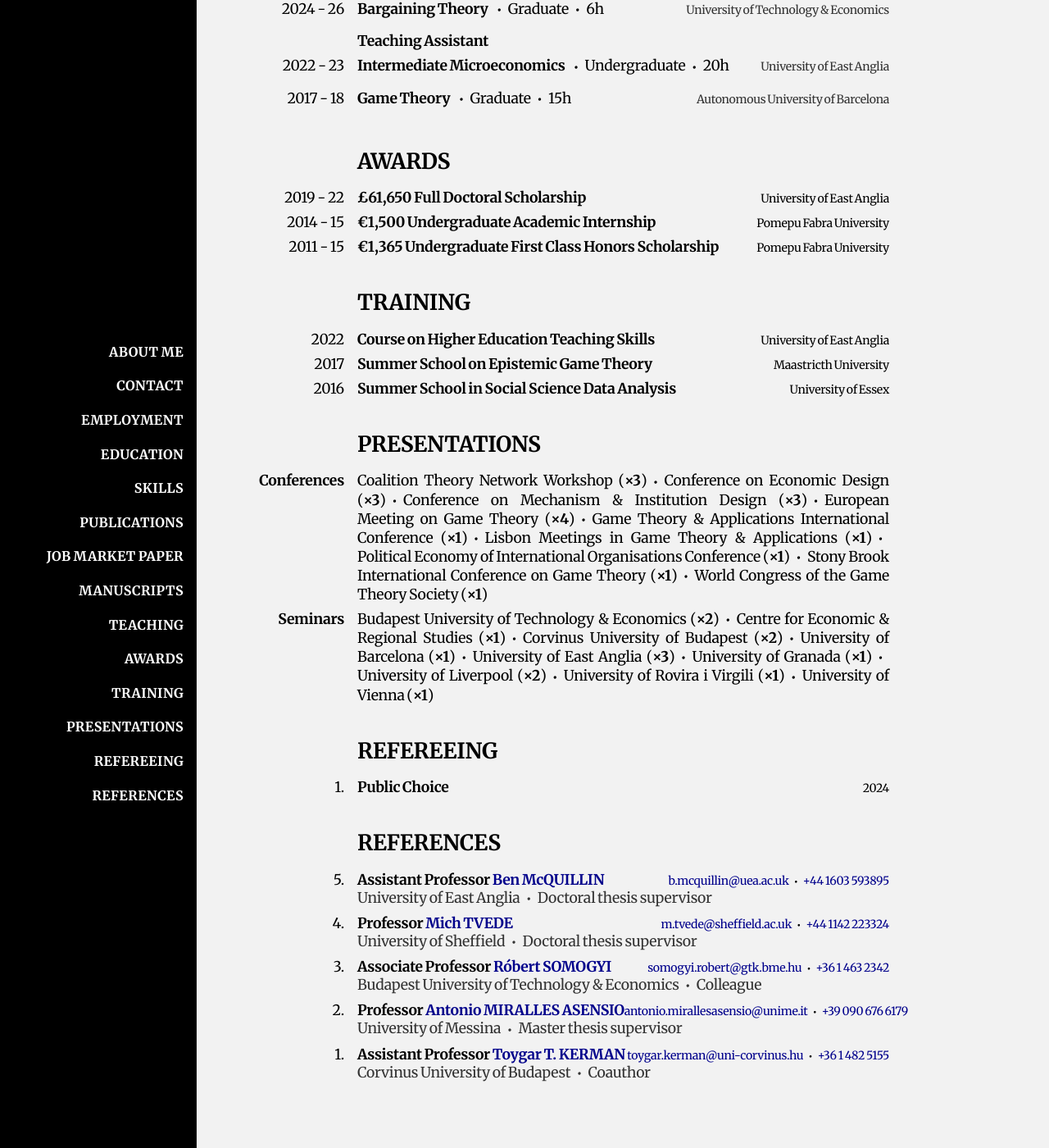
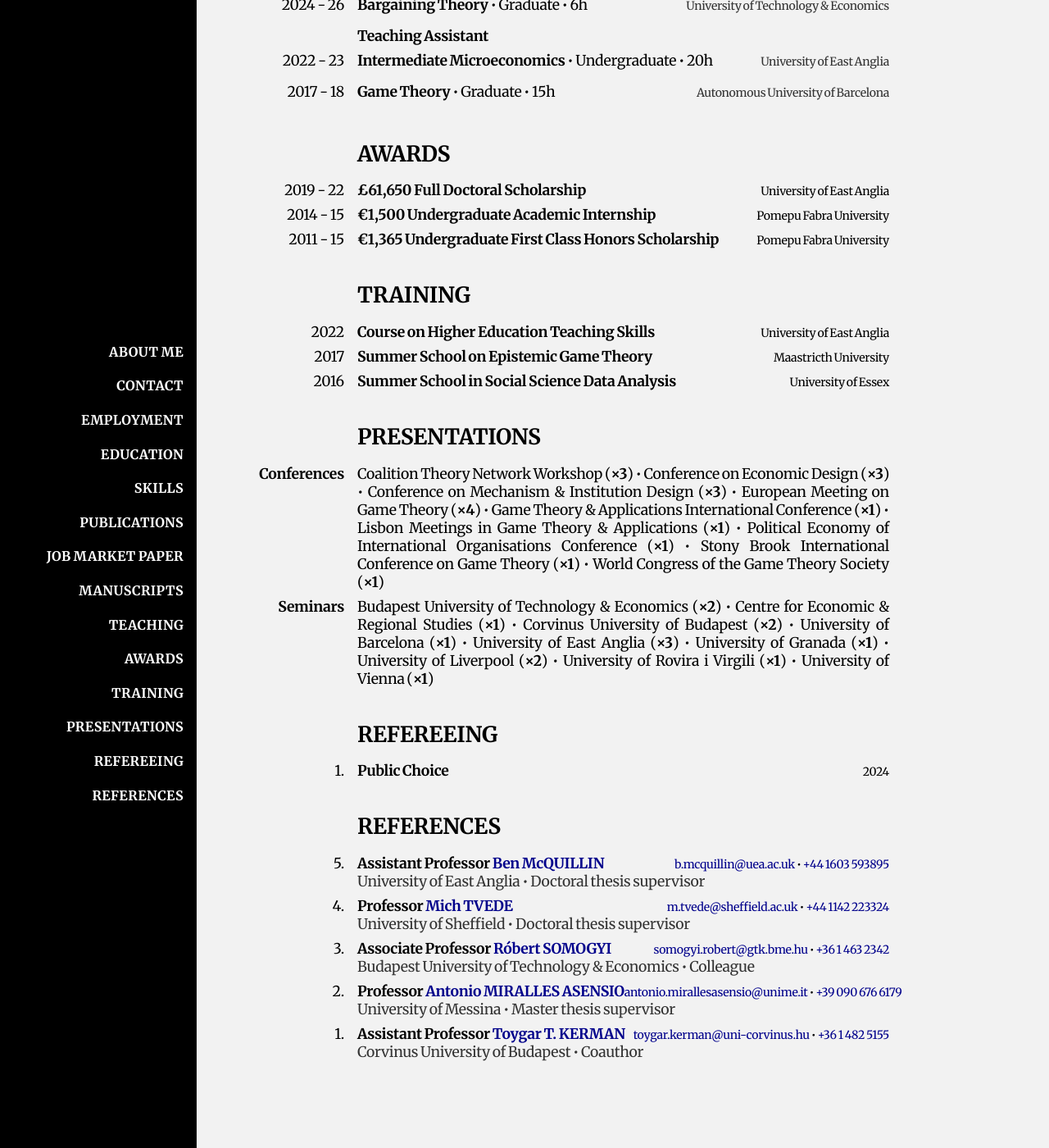
Before and after one commit to HectorHermidaRivera/hectorhermidarivera.github.io, a Jekyll site: the page built from index.md, in a window 1280 px wide and 1400 px high, scrolled down 2344 px. Shown: the whole window at 82% size. Built offline with Jekyll 4.4.1, drawn with Linux system fonts in a browser that asks for light colours; a style sheet for code colours, icons or effects is not loaded; some of the changed text lies outside the part shown.

Commit message:
Update index.md

```diff
--- a/index.md
+++ b/index.md
@@ -116,13 +116,13 @@ title: Home
 
 <div class="two-column">
   <div class="label">Software</div>
-  <div class="value"><b>LaTeX</b> (high)<span class="bullet"></span><b>Excel</b> (medium)<span class="bullet"></span><b>Mathematica</b> (medium)<span class="bullet"></span><b>STATA</b> (medium)<span class="bullet"></span><b>R</b> (low)</div>
+  <div class="value"><b>LaTeX</b> (high) • <b>Excel</b> (medium) • <b>Mathematica</b> (medium) • <b>STATA</b> (medium) • <b>R</b> (low)</div>
 
   <div class="label">Research</div>
-  <div class="value"><b>Social Choice</b><span class="bullet"></span><b>Mechanism Design</b><span class="bullet"></span><b>Game Theory</b><span class="bullet"></span><b>Political Economy</b></div>
+  <div class="value"><b>Social Choice</b> • <b>Mechanism Design</b> • <b>Game Theory</b> • <b>Political Economy</b></div>
 
   <div class="label">Languages</div>
-  <div class="value"><b>English</b> (fluent)<span class="bullet"></span><b>Spanish</b> (native)<span class="bullet"></span><b>Catalan</b> (native)</div>
+  <div class="value"><b>English</b> (fluent) • <b>Spanish</b> (native) • <b>Catalan</b> (native)</div>
 </div>
 
 ## Publications
@@ -154,7 +154,7 @@ title: Home
 <a id="jobmarketpaper"></a>
 <div class="two-column">
   <div class="label">Title</div>
-  <div class="value"><b><a href="https://drive.google.com/file/d/13vZ7mZ95rlw0s_VvOVO176N9I3Qy2Mhe/view">Self-Equivalent Voting Rules</a></b><span class="bullet"></span><a href="https://drive.google.com/file/d/1hKOv9RvaCknSuoOqd6QBiJCijjgsD0pX/view?usp=share_link">Slides</a></div>
+  <div class="value"><b><a href="https://drive.google.com/file/d/13vZ7mZ95rlw0s_VvOVO176N9I3Qy2Mhe/view">Self-Equivalent Voting Rules</a></b> • <a href="https://drive.google.com/file/d/1hKOv9RvaCknSuoOqd6QBiJCijjgsD0pX/view?usp=share_link">Slides</a></div>
 
   <div class="label">Author</div>
   <div class="value">Héctor Hermida-Rivera</div>
@@ -175,7 +175,7 @@ title: Home
       <span>
         <b><a href="https://arxiv.org/abs/2506.15310">Self-Equivalent Voting Rules</a></b>
       </span>
-      <span class="bullet"></span>
+       •
       <span>Job Market Paper</span>
       <span>
         <a href="https://drive.google.com/file/d/13vZ7mZ95rlw0s_VvOVO176N9I3Qy2Mhe/view">available preprint</a>
@@ -274,13 +274,13 @@ title: Home
     <div class="top-row">
       <div class="course">
         <span class="collapsible-link">Bargaining Theory</span>
-        <span class="bullet"></span>Graduate<span class="bullet"></span>6h
+         • Graduate • 6h
       </div>
       <div class="institution">University of Technology & Economics</div>
     </div>
     <div class="second-row collapsible-content">
       <p><i>
-        <a href="https://drive.google.com/file/d/1cobWryYw-Hw-FH9RiuhB-P1m_ak_A1dK/view">Slides</a><span class="bullet"></span><a href="https://drive.google.com/drive/folders/1qq_IIqb80qZ2FRNngyTv79FOQFDJDFXU">Papers</a><span class="bullet"></span><a href="https://www.youtube.com/playlist?list=PLKI1h_nAkaQq44yiYz_5eNByopc_D_U-G">William Spaniel's Bargaining 101 (YouTube)</a>
+        <a href="https://drive.google.com/file/d/1cobWryYw-Hw-FH9RiuhB-P1m_ak_A1dK/view">Slides</a> • <a href="https://drive.google.com/drive/folders/1qq_IIqb80qZ2FRNngyTv79FOQFDJDFXU">Papers</a> • <a href="https://www.youtube.com/playlist?list=PLKI1h_nAkaQq44yiYz_5eNByopc_D_U-G">William Spaniel's Bargaining 101 (YouTube)</a>
       </i></p>
     </div>
   </div>
@@ -299,7 +299,7 @@ title: Home
     <div class="top-row">
       <div class="course">
         <span class="collapsible-link">Intermediate Microeconomics</span>
-        <span class="bullet"></span>Undergraduate<span class="bullet"></span>20h
+         • Undergraduate • 20h
       </div>
       <div class="institution">University of East Anglia</div>
     </div>
@@ -317,7 +317,7 @@ title: Home
     <div class="top-row">
       <div class="course">
         <span class="collapsible-link">Game Theory</span>
-        <span class="bullet"></span>Graduate<span class="bullet"></span>15h
+         • Graduate • 15h
       </div>
       <div class="institution">Autonomous University of Barcelona</div>
     </div>
@@ -392,10 +392,10 @@ title: Home
 
 <div class="two-column">
   <div class="label"><b>Conferences</b></div>
-  <div class="value">Coalition Theory Network Workshop (<b>×3</b>)<span class="bullet"></span>Conference on Economic Design (<b>×3</b>)<span class="bullet"></span>Conference on Mechanism & Institution Design (<b>×3</b>)<span class="bullet"></span>European Meeting on Game Theory (<b>×4</b>)<span class="bullet"></span>Game Theory & Applications International Conference (<b>×1</b>)<span class="bullet"></span>Lisbon Meetings in Game Theory & Applications (<b>×1</b>)<span class="bullet"></span>Political Economy of International Organisations Conference (<b>×1</b>)<span class="bullet"></span>Stony Brook International Conference on Game Theory (<b>×1</b>)<span class="bullet"></span>World Congress of the Game Theory Society (<b>×1</b>)</div>
+  <div class="value">Coalition Theory Network Workshop (<b>×3</b>) • Conference on Economic Design (<b>×3</b>) • Conference on Mechanism & Institution Design (<b>×3</b>) • European Meeting on Game Theory (<b>×4</b>) • Game Theory & Applications International Conference (<b>×1</b>) • Lisbon Meetings in Game Theory & Applications (<b>×1</b>) • Political Economy of International Organisations Conference (<b>×1</b>) • Stony Brook International Conference on Game Theory (<b>×1</b>) • World Congress of the Game Theory Society (<b>×1</b>)</div>
 
   <div class="label"><b>Seminars</b></div>
-  <div class="value">Budapest University of Technology & Economics (<b>×2</b>)<span class="bullet"></span>Centre for Economic & Regional Studies (<b>×1</b>)<span class="bullet"></span>Corvinus University of Budapest (<b>×2</b>)<span class="bullet"></span>University of Barcelona (<b>×1</b>)<span class="bullet"></span>University of East Anglia (<b>×3</b>)<span class="bullet"></span>University of Granada (<b>×1</b>)<span class="bullet"></span>University of Liverpool (<b>×2</b>)<span class="bullet"></span>University of Rovira i Virgili (<b>×1</b>)<span class="bullet"></span>University of Vienna (<b>×1</b>)</div>
+  <div class="value">Budapest University of Technology & Economics (<b>×2</b>) • Centre for Economic & Regional Studies (<b>×1</b>) • Corvinus University of Budapest (<b>×2</b>) • University of Barcelona (<b>×1</b>) • University of East Anglia (<b>×3</b>) • University of Granada (<b>×1</b>) • University of Liverpool (<b>×2</b>) • University of Rovira i Virgili (<b>×1</b>) • University of Vienna (<b>×1</b>)</div>
 </div>
 
 ## Refereeing
@@ -421,10 +421,10 @@ title: Home
     <div class="value">
       <div class="top-row">
         <span><b>Assistant Professor <a href="https://research-portal.uea.ac.uk/en/persons/ben-mcquillin/">Ben McQUILLIN</a></b></span>
-        <span><a href="mailto:b.mcquillin@uea.ac.uk">b.mcquillin@uea.ac.uk</a><span class="bullet"></span><a href="tel:441603593895">+44 1603 593895</a></span>
+        <span><a href="mailto:b.mcquillin@uea.ac.uk">b.mcquillin@uea.ac.uk</a> • <a href="tel:441603593895">+44 1603 593895</a></span>
       </div>
       <div class="second-row">
-        University of East Anglia<span class="bullet"></span>Doctoral thesis supervisor
+        University of East Anglia • Doctoral thesis supervisor
       </div>
     </div>
   </div>
@@ -434,10 +434,10 @@ title: Home
     <div class="value">
       <div class="top-row">
         <span><b>Professor <a href="https://sheffield.ac.uk/economics/staff/academic/mich-tvede">Mich TVEDE</a></b></span>
-        <span><a href="mailto:m.tvede@sheffield.ac.uk">m.tvede@sheffield.ac.uk</a><span class="bullet"></span><a href="tel:441142223324">+44 1142 223324</a></span>
+        <span><a href="mailto:m.tvede@sheffield.ac.uk">m.tvede@sheffield.ac.uk</a> • <a href="tel:441142223324">+44 1142 223324</a></span>
       </div>
       <div class="second-row">
-        University of Sheffield<span class="bullet"></span>Doctoral thesis supervisor
+        University of Sheffield • Doctoral thesis supervisor
       </div>
     </div>
   </div>
@@ -447,10 +447,10 @@ title: Home
     <div class="value">
       <div class="top-row">
         <span><b>Associate Professor <a href="https://sites.google.com/site/robertsomogyi/">Róbert SOMOGYI</a></b></span>
-        <span><a href="mailto:somogyi.robert@gtk.bme.hu">somogyi.robert@gtk.bme.hu</a><span class="bullet"></span><a href="tel:3614632342">+36 1 463 2342</a></span>
+        <span><a href="mailto:somogyi.robert@gtk.bme.hu">somogyi.robert@gtk.bme.hu</a> • <a href="tel:3614632342">+36 1 463 2342</a></span>
       </div>
       <div class="second-row">
-        Budapest University of Technology & Economics<span class="bullet"></span>Colleague
+        Budapest University of Technology & Economics • Colleague
       </div>
     </div>
   </div>
@@ -460,10 +460,10 @@ title: Home
     <div class="value">
       <div class="top-row">
         <span><b>Professor <a href="https://sites.google.com/view/antoniomiralles">Antonio MIRALLES ASENSIO</a></b></span>
-        <span><a href="mailto:antonio.mirallesasensio@unime.it">antonio.mirallesasensio@unime.it</a><span class="bullet"></span><a href="tel:390906766179">+39 090 676 6179</a></span>
+        <span><a href="mailto:antonio.mirallesasensio@unime.it">antonio.mirallesasensio@unime.it</a> • <a href="tel:390906766179">+39 090 676 6179</a></span>
       </div>
       <div class="second-row">
-        University of Messina<span class="bullet"></span>Master thesis supervisor
+        University of Messina • Master thesis supervisor
       </div>
     </div>
   </div>
@@ -473,10 +473,10 @@ title: Home
     <div class="value">
       <div class="top-row">
         <span><b>Assistant Professor <a href="https://sites.google.com/view/ttkerman/">Toygar T. KERMAN</a></b></span>
-        <span><a href="mailto:toygar.kerman@uni-corvinus.hu">toygar.kerman@uni-corvinus.hu</a><span class="bullet"></span><a href="tel:3614825155">+36 1 482 5155</a></span>
+        <span><a href="mailto:toygar.kerman@uni-corvinus.hu">toygar.kerman@uni-corvinus.hu</a> • <a href="tel:3614825155">+36 1 482 5155</a></span>
       </div>
       <div class="second-row">
-        Corvinus University of Budapest<span class="bullet"></span>Coauthor
+        Corvinus University of Budapest • Coauthor
       </div>
     </div>
   </div>
```
